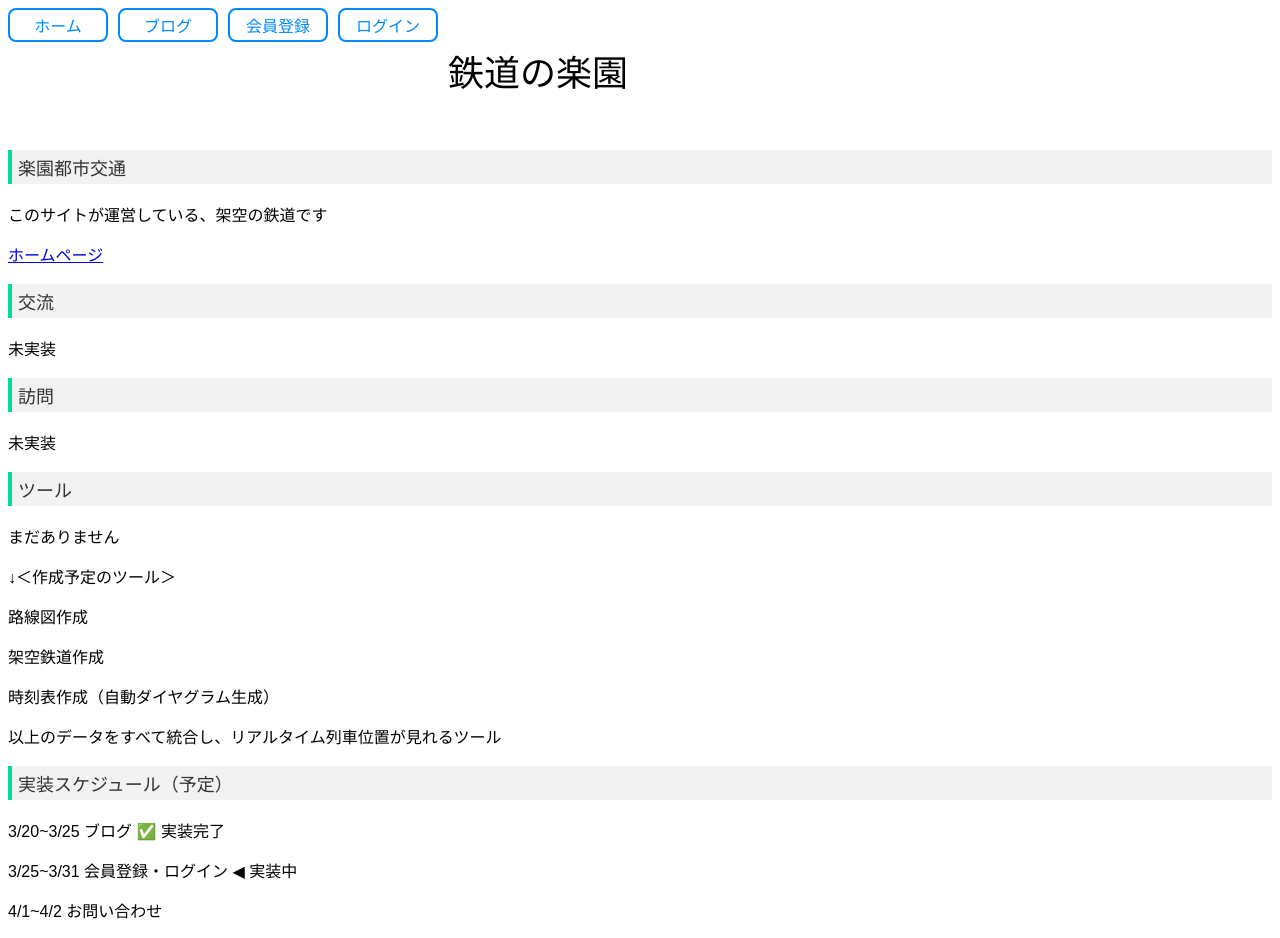
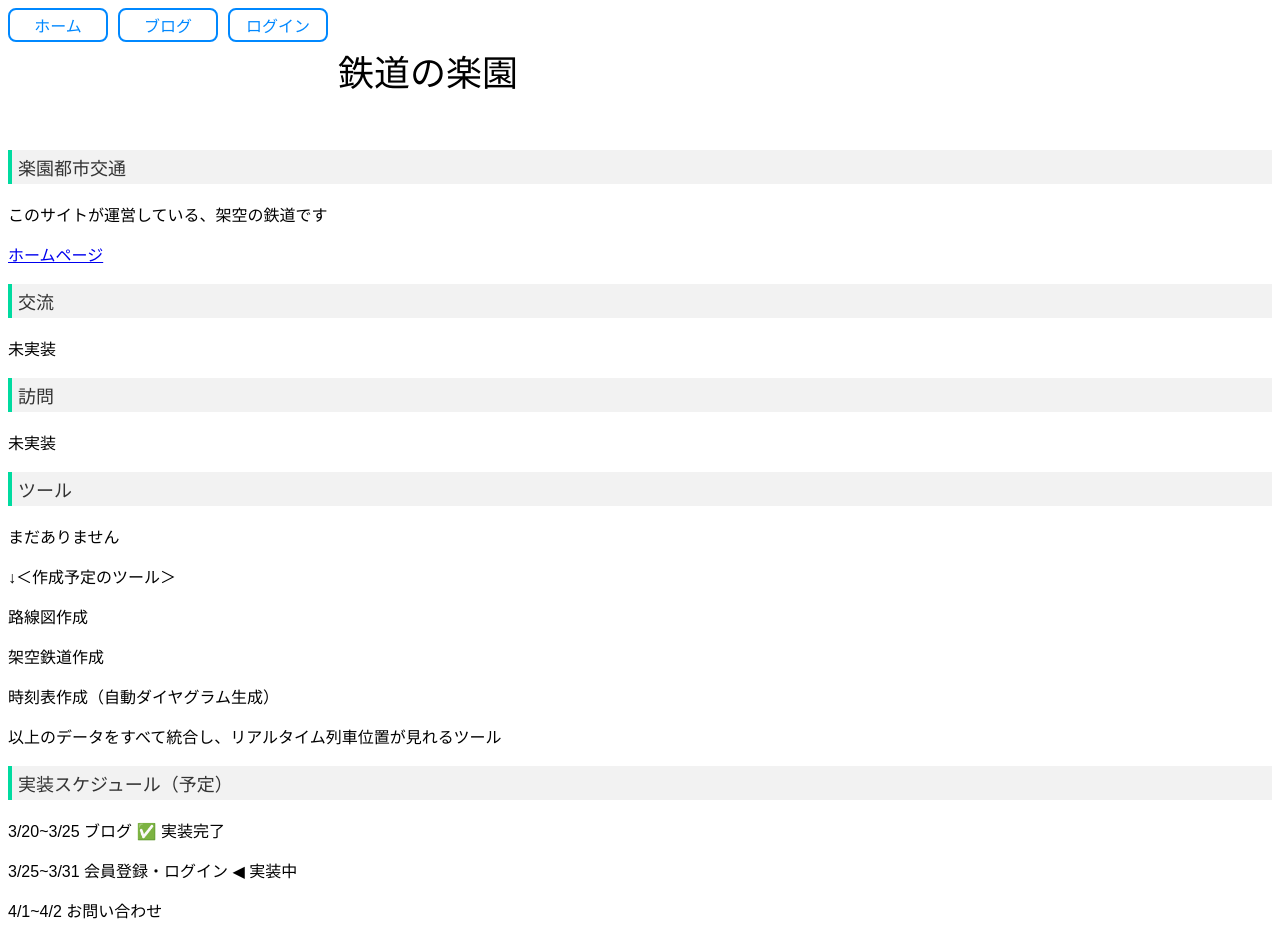
Before and after one commit to trainparadise/trainparadise, a Jekyll site: the page built from index.html, in a window 1280 px wide. Built offline with Jekyll 4.4.1, drawn with Linux system fonts in a browser that asks for light colours; comment, search, counter and statistics services are not loaded.

Commit message:
Update nav.html

```diff
--- a/_includes/nav.html
+++ b/_includes/nav.html
@@ -6,7 +6,6 @@
     <div class="menuarea">
         <a class="menu" href="{{ site.baseurl }}">ホーム</a>
         <a class="menu" href="{{ site.baseurl }}/blog">ブログ</a>
-        <a class="menu" href="{{ site.baseurl }}/signup">会員登録</a>
         <a class="menu" href="{{ site.baseurl }}/login">ログイン</a>
 
         <p class="title">鉄道の楽園</p>
```
